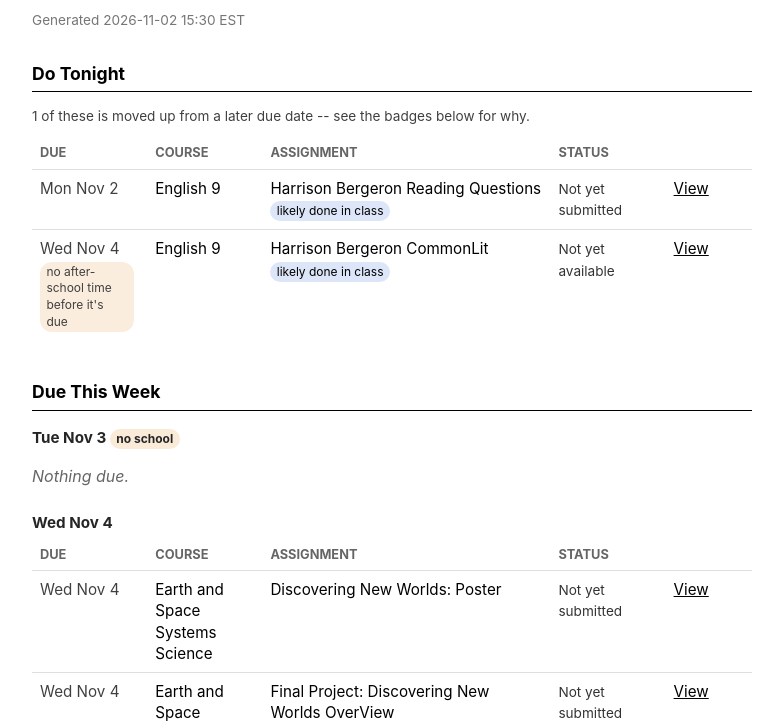
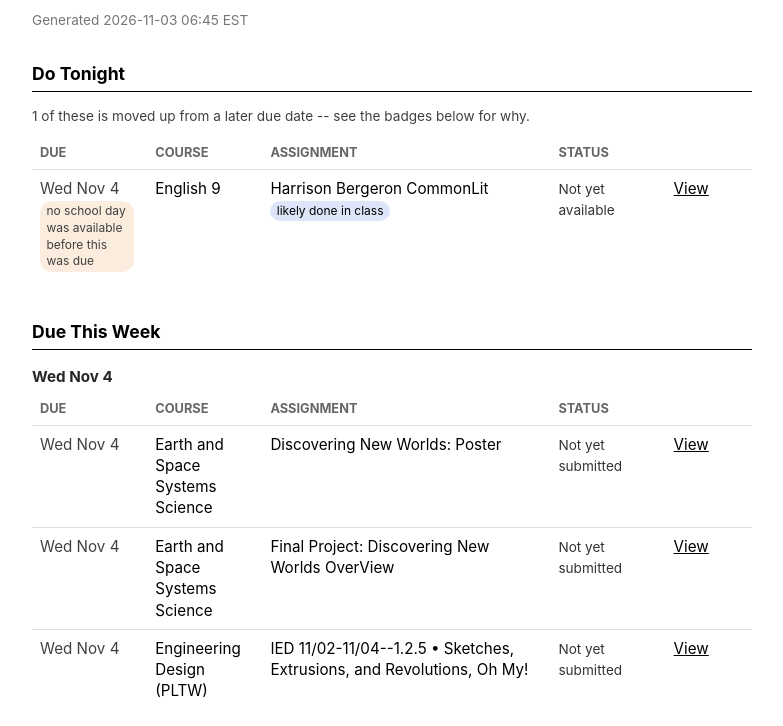
Before and after one commit to LeonHodgesAustin/daily-agenda, a plain HTML site: page index.html in a window 1280 px wide. Shown: the part 66-792 px from the top of the page, without its empty margins (248-1031 px from the left). Drawn offline with Linux system fonts and the light colour scheme.

Commit message:
Update: 2026-11-03 11:45 UTC

```diff
--- a/index.html
+++ b/index.html
@@ -33,7 +33,7 @@
 </head>
 <body>
   <h1>Daily Agenda</h1>
-  <p class="generated">Generated 2026-11-02 15:30 EST</p>
+  <p class="generated">Generated 2026-11-03 06:45 EST</p>
 
 
   <section>
@@ -50,14 +50,7 @@
       <thead><tr><th>Due</th><th>Course</th><th>Assignment</th><th>Status</th><th></th></tr></thead>
       <tbody>
       <tr>
-        <td class="due"><span class="day-date">Mon Nov 2</span></td>
-        <td class="course">English 9</td>
-        <td class="name">Harrison Bergeron Reading Questions <span class="badge badge-inclass" title="Due at or before school lets out that day -- may already be handled in class, not necessarily homework.">likely done in class</span></td>
-        <td class="status-cell"><span class="status">Not yet submitted</span></td>
-        <td class="link"><a href="https://hcpss.instructure.com/courses/295385/assignments/14923999" target="_blank" rel="noopener">View</a></td>
-      </tr>
-      <tr>
-        <td class="due"><span class="day-date">Wed Nov 4</span> <span class="badge">no after-school time before it's due</span></td>
+        <td class="due"><span class="day-date">Wed Nov 4</span> <span class="badge">no school day was available before this was due</span></td>
         <td class="course">English 9</td>
         <td class="name">Harrison Bergeron CommonLit <span class="badge badge-inclass" title="Due at or before school lets out that day -- may already be handled in class, not necessarily homework.">likely done in class</span></td>
         <td class="status-cell"><span class="status">Not yet available</span></td>
@@ -68,10 +61,6 @@
   </section>
   <section>
     <h2>Due This Week</h2>
-    <div class="day">
-      <h3>Tue Nov 3 <span class="badge">no school</span></h3>
-      <p class="empty">Nothing due.</p>
-    </div>
     <div class="day">
       <h3>Wed Nov 4</h3>
       <table>
@@ -205,6 +194,13 @@
         <td class="status-cell"></td>
         <td class="link"><a href="https://hcpss.instructure.com/courses/311400/assignments/14909921" target="_blank" rel="noopener">View</a></td>
       </tr>
+      <tr>
+        <td class="due"><span class="day-date">Mon Nov 2</span></td>
+        <td class="course">English 9</td>
+        <td class="name">Harrison Bergeron Reading Questions</td>
+        <td class="status-cell"></td>
+        <td class="link"><a href="https://hcpss.instructure.com/courses/295385/assignments/14923999" target="_blank" rel="noopener">View</a></td>
+      </tr>
       </tbody>
     </table>
   </section>
```
